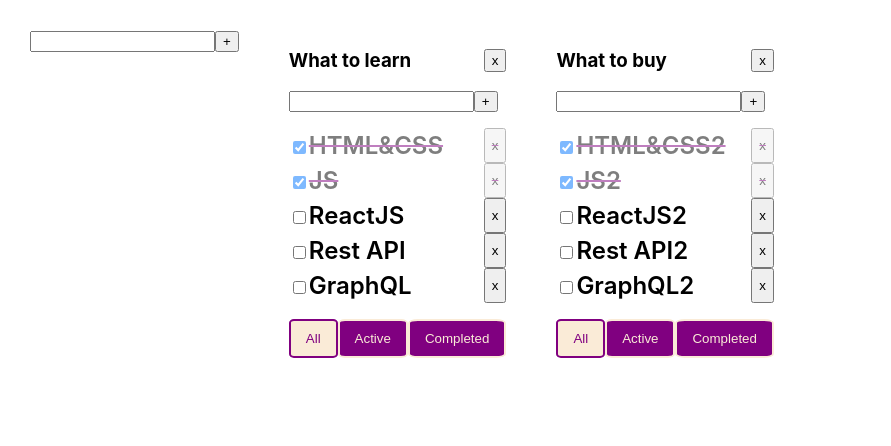
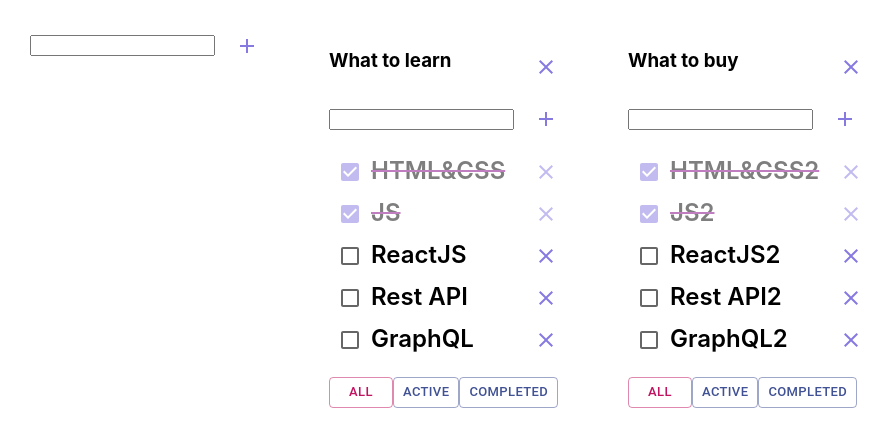
Before and after one commit to Alonasa/ATrelloAlternative, a React (Create React App) app: page / in a window 1280 px wide. Shown: the top 446 px of the page, without its empty margins (0-891 px from the left). Built offline with nearby package versions, Linux system fonts and the light colour scheme.

Commit message:
aded basic buttons and colors from MUI

```diff
--- a/src/App.tsx
+++ b/src/App.tsx
@@ -3,13 +3,49 @@
 import {FilterValueType, TasksType, Todolist} from './Todolist';
 import {v1} from 'uuid';
 import {AddItemForm} from './components/AddItemForm';
-
+import {createTheme, ThemeProvider} from '@mui/material';
+import {deepPurple, indigo} from '@mui/material/colors';
 
 type TodolistsType = {
   id: string
   title: string
   filter: FilterValueType
 }
+
+let theme = createTheme({
+  palette: {
+	primary: {
+	  main: '#405194',
+	},
+	secondary: {
+	  main: '#c01460',
+	},
+	info: {
+	  main: '#867ae1',
+	},
+	error: {
+	  main: '#d43c7a',
+	},
+  }
+})
+
+theme = createTheme(theme, {
+ palette: {
+   brown: theme.palette.augmentColor({
+     color: {
+       main: '#d49643',
+     },
+     name: 'brown',
+   }),
+   rose: theme.palette.augmentColor({
+     color: {
+       main: '#bd627f',
+     },
+     name: 'rose'
+   }),
+ }
+})
+
 
 function App() {
   let todolistID1 = v1();
@@ -76,16 +112,17 @@
   }
 
   const changeTodolistTitle = (tlId: string, newTitle: string) => {
-    setTodolists(todolists.map(t=> t.id == tlId ? {...t, title: newTitle} : t))
+	setTodolists(todolists.map(t => t.id == tlId ? {...t, title: newTitle} : t))
   }
 
-  const removeTodolist = (tlId: string)=> {
-    setTodolists(todolists.filter(tl=> tl.id !== tlId))
+  const removeTodolist = (tlId: string) => {
+	setTodolists(todolists.filter(tl => tl.id !== tlId))
 	delete tasks[tlId]
   }
 
   return (
-    <div className="App">
+	<ThemeProvider theme={theme}>
+	  <div className="App" color={'info'}>
 		<AddItemForm addItem={addTodolist}/>
 		{todolists.map(tl => {
 		  let tasksCopy = tasks[tl.id];
@@ -114,6 +151,7 @@
 		  )
 		})}
 	  </div>
+	</ThemeProvider>
   );
 }
 
--- a/src/Todolist.tsx
+++ b/src/Todolist.tsx
@@ -2,6 +2,8 @@
 import s from './Todolist.module.css';
 import {AddItemForm} from './components/AddItemForm';
 import {EditableSpan} from './components/EditableSpan';
+import {Button, Checkbox, Input} from '@mui/material';
+import {Clear} from '@mui/icons-material';
 
 type PropsType = {
   mainTitle: string
@@ -28,7 +30,6 @@
 }
 
 export type FilterValueType = 'All' | 'Active' | 'Completed'
-
 
 export const Todolist = (props: PropsType) => {
 
@@ -61,7 +62,7 @@
 	  <h3 className={s.title}>
 		<EditableSpan value={props.mainTitle}
 					  onChange={changeTodolistTitleHandler}/>
-		<button onClick={() => removeTodolistHandler(props.tlId)}>x</button>
+		<Button color={'info'} onClick={() => removeTodolistHandler(props.tlId)}><Clear/></Button>
 	  </h3>
 	  <div>
 		<AddItemForm addItem={addTask}/>
@@ -74,29 +75,34 @@
 
 		  return (
 			<li className={el.isDone ? s.finished : ''} key={el.id}>
-			  <article><input type="checkbox" checked={el.isDone}
+			  <article><Checkbox color={'info'} checked={el.isDone}
 							  onChange={() => changeTaskStatusHandler(el.id)}/>
 				<EditableSpan value={el.title}
 							  onChange={onChangeTitleHandler}/>
 			  </article>
-			  <button onClick={() => removeTaskHandler(el.id)}>x</button>
+			  <Button color={'info'} size={'small'} onClick={() => removeTaskHandler(el.id)}><Clear/></Button>
 			</li>
 		  )
 		})}
 	  </ul>
 	  <div>
-		<button
-		  className={props.filter === 'All' ? `${s.button} ${s.active}` : s.button}
-		  onClick={() => changeFilterHandler('All')}>All
-		</button>
-		<button
-		  className={props.filter === 'Active' ? `${s.button} ${s.active}` : s.button}
+		<Button
+		  size={'small'}
+		  color={props.filter === 'All' ? 'secondary' : 'primary' }
+		  onClick={() => changeFilterHandler('All')} variant={'outlined'}>All
+		</Button>
+		<Button
+		  size={'small'}
+		  variant={'outlined'}
+		  color={props.filter === 'Active' ? 'secondary' : 'primary' }
 		  onClick={() => changeFilterHandler('Active')}>Active
-		</button>
-		<button
-		  className={props.filter === 'Completed' ? `${s.button} ${s.active}` : s.button}
+		</Button>
+		<Button
+		  size={'small'}
+		  variant={'outlined'}
+		  color={props.filter === 'Completed' ? 'secondary' : 'primary' }
 		  onClick={() => changeFilterHandler('Completed')}>Completed
-		</button>
+		</Button>
 	  </div>
 	</div>
 
--- a/src/components/AddItemForm.tsx
+++ b/src/components/AddItemForm.tsx
@@ -1,5 +1,7 @@
 import React, {FormEvent, KeyboardEvent, useState} from 'react';
 import s from '../Todolist.module.css';
+import {Button} from '@mui/material';
+import AddIcon from '@mui/icons-material/Add';
 
 type AddItemFormType = {
   addItem: (title: string) => void
@@ -34,7 +36,7 @@
 	<div>
 	  <input value={title} onInput={(e) => onInputHandler(e)}
 			 onKeyPress={(e) => onKeyPressHandler(e)}/>
-	  <button onClick={() => addTaskHandler(title)}>+</button>
+	  <Button size={'small'} color={'info'} onClick={() => addTaskHandler(title)}><AddIcon/></Button>
 	  {error &&
       <p className={s.error}>You can't add empty task</p>}
 	</div>
```
Lines whose indentation alone changed are shown as unchanged.
